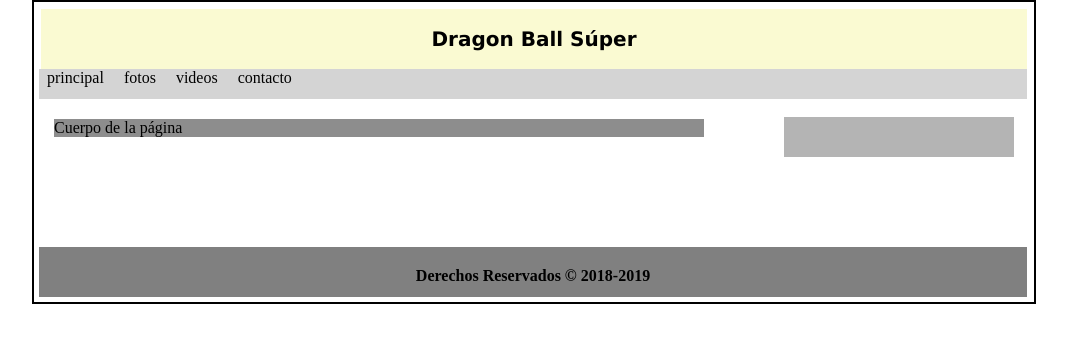
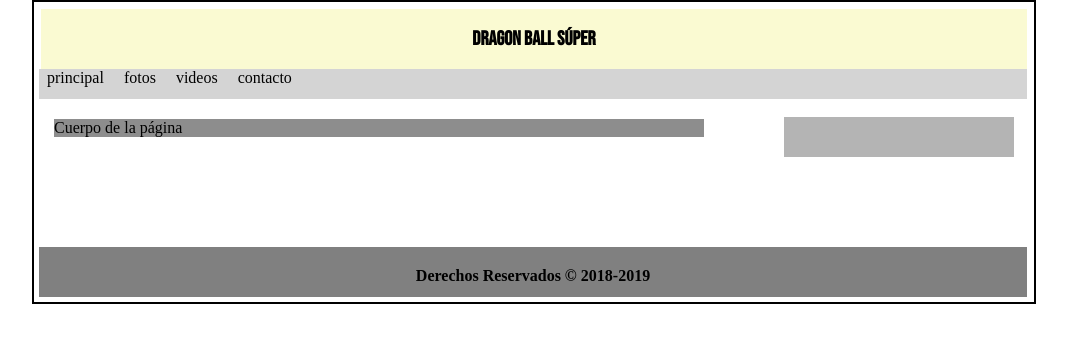
Before and after one commit to JCelorioDev/Tarea1, a plain HTML site: page ejercicios 3/index.html in a window 1280 px wide. Shown: the whole page, without its empty margins (106-1173 px from the left). Drawn offline with Linux system fonts and the light colour scheme.

Commit message:
Fuente Cambiada

```diff
--- a/ejercicios 3/css/estilo.css
+++ b/ejercicios 3/css/estilo.css
@@ -79,4 +79,5 @@ section {
 header h1{
     position: relative;
     top: 18px;
+    font-family: 'Bebas Neue', cursive;
 }
--- a/ejercicios 3/index.html
+++ b/ejercicios 3/index.html
@@ -5,6 +5,7 @@
     <meta charset="utf-8">
     <title>Página web básica con css y html</title>
     <link rel="stylesheet" href="css/estilo.css">
+    <link href="https://fonts.googleapis.com/css2?family=Bebas+Neue&display=swap" rel="stylesheet">
 </head>
 
 <body>
```
